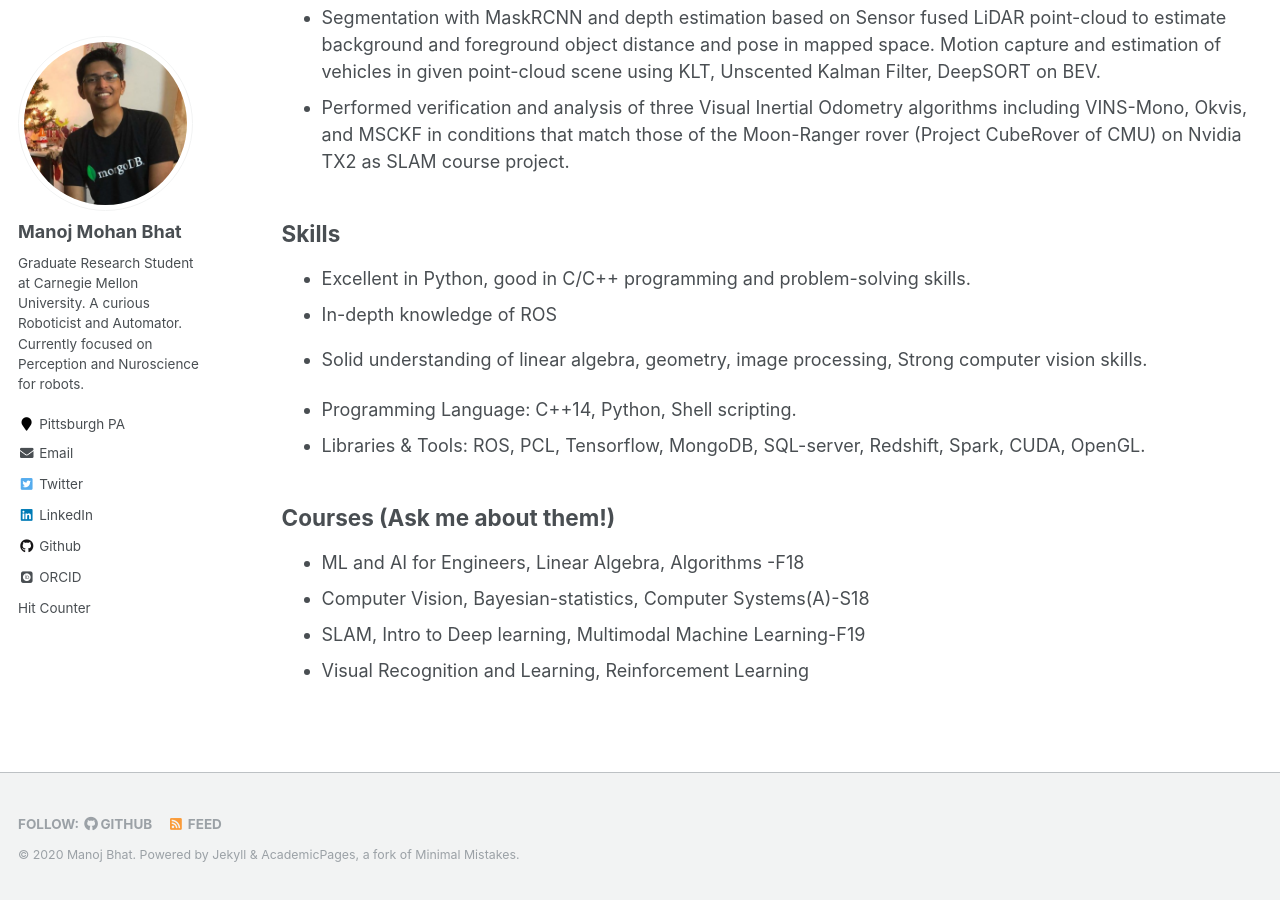
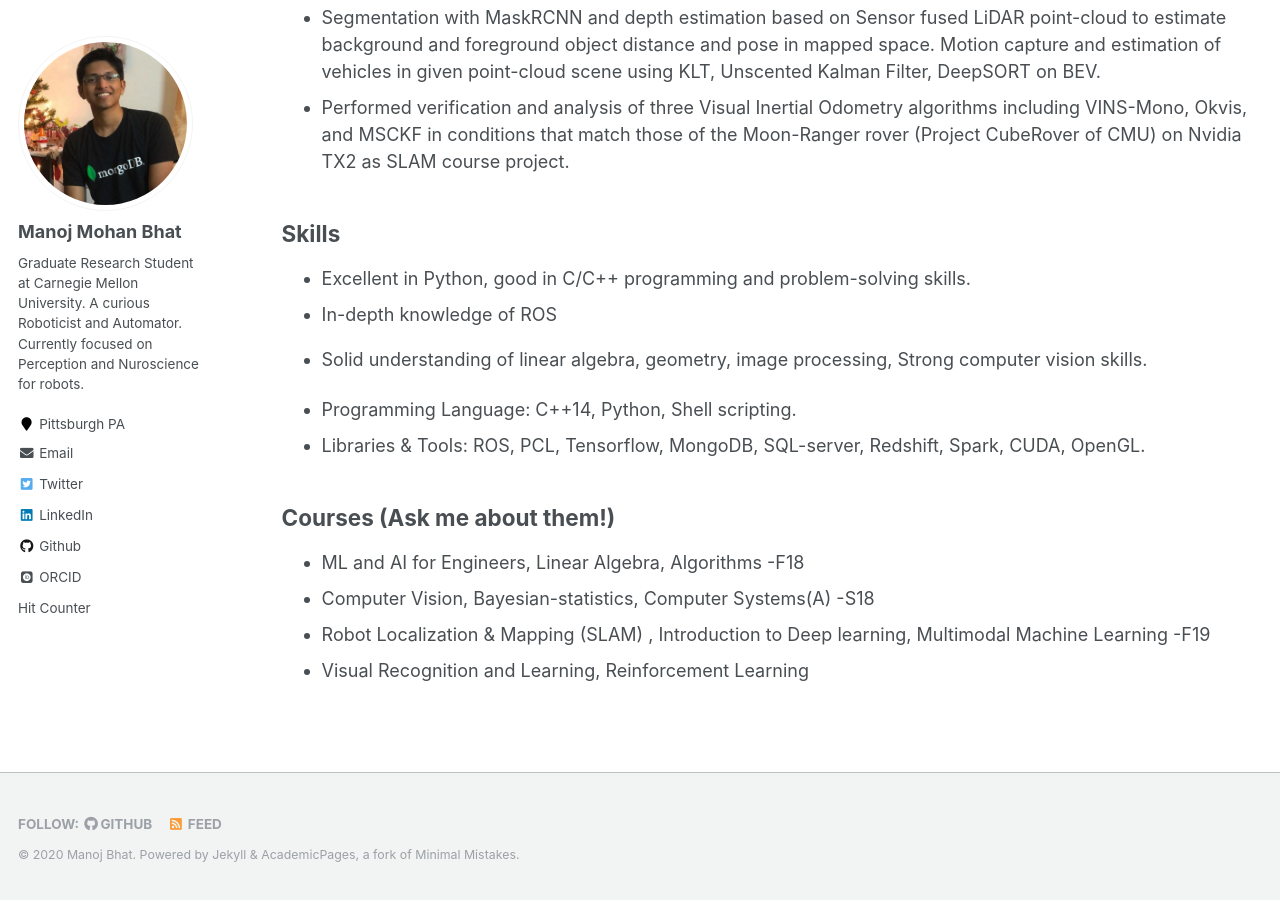
Before and after one commit to Manojbhat09/manojbhat09.github.io_old, a Jekyll site: the page built from _pages/cv.md, in a window 1280 px wide and 900 px high, scrolled down 3778 px. Built offline with Jekyll 4.4.1, drawn with Linux system fonts in a browser that asks for light colours; some web fonts are replaced.

Commit message:
Update cv.md

```diff
--- a/_pages/cv.md
+++ b/_pages/cv.md
@@ -111,6 +111,6 @@ comparison of methodologies for real-time tracking, evaluation with required met
 
 ## Courses (Ask me about them!)
  - ML and AI for Engineers, Linear Algebra, Algorithms -F18
- - Computer Vision, Bayesian-statistics, Computer Systems(A)-S18
- - SLAM, Intro to Deep learning, Multimodal Machine Learning-F19
+ - Computer Vision, Bayesian-statistics, Computer Systems(A) -S18
+ - Robot Localization & Mapping (SLAM) , Introduction to Deep learning, Multimodal Machine Learning -F19
  - Visual Recognition and Learning, Reinforcement Learning
```
